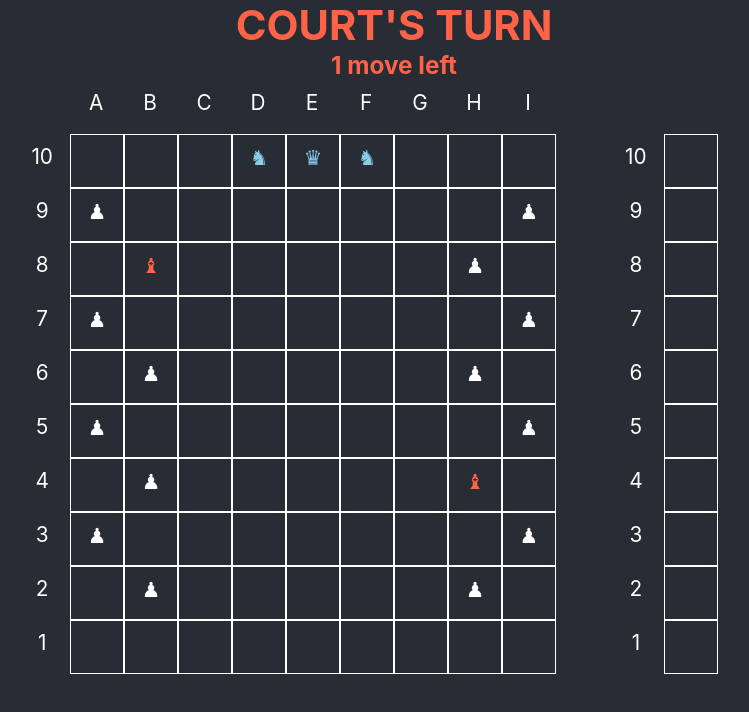
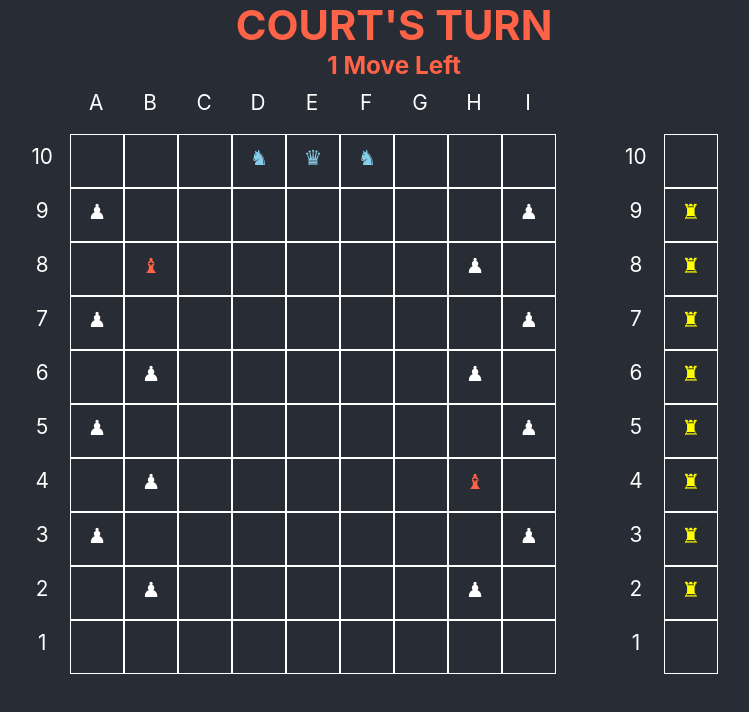
Before and after one commit to clickade/proc, a React (Create React App) app: page / in a window 1280 px wide. Shown: the top 712 px of the page, without its empty margins (246-995 px from the left). Built offline with nearby package versions, Linux system fonts and the light colour scheme.

Commit message:
Added Merchants to the side board.

```diff
--- a/src/App.js
+++ b/src/App.js
@@ -111,7 +111,24 @@ export default class App extends Component {
 			}
 		})
 
-		this.setState({pieces})
+		// Generate AN positions for the court pieces for side board
+		const sidePieces = [...new Array(this.state[BOARD.ROW_SIZE]).fill(0)].map((row,index)=>{
+			if(index > 1 && index < this.state[BOARD.ROW_SIZE]){
+				return arr2an([0,index])
+			}
+			return null
+		}).filter(piece=>piece!==null).map(an=>{
+			return {
+				...PIECE.MERCHANT,
+				an
+			}
+		})
+
+		console.info('sidePieces init',sidePieces)
+
+		this.setState({
+			pieces, sidePieces
+		})
 	}
 
 	/**
@@ -472,10 +489,13 @@ export default class App extends Component {
 	}
 
 	render(){
-		const {player,movesLeft,pieces,legalTiles} = this.state
+		const {player,movesLeft,pieces,sidePieces,legalTiles} = this.state
+
+		console.info('sidePieces',sidePieces)
+
 		return <div style={{fontSize:'.8em'}}>
 			<h1 style={{textAlign:'center',margin:'0em',color: player && player.NAME===PLAYER.ROYAL.NAME ? 'skyblue' : 'tomato'}}>{player ? `${player.NAME}'S TURN` : 'PROC'}</h1>
-			<h3 style={{textAlign:'center',margin:'0em',color: player && player.NAME===PLAYER.ROYAL.NAME ? 'skyblue' : 'tomato'}}>{player ? `${movesLeft} move${movesLeft>1?'s':''} left` : ''}</h3>
+			<h3 style={{textAlign:'center',margin:'0em',color: player && player.NAME===PLAYER.ROYAL.NAME ? 'skyblue' : 'tomato'}}>{player ? `${movesLeft} Move${movesLeft>1?'s':''} Left` : ''}</h3>
 			<div style={{display:'inline-block'}}>
 				<GameBoard
 					rowSize={this.state[BOARD.ROW_SIZE]}
@@ -494,7 +514,7 @@ export default class App extends Component {
 					rowSize={this.state[BOARD.ROW_SIZE]}
 					colSize={1}
 					{...{
-						pieces: [], legalTiles,
+						sidePieces, legalTiles,
 						handleDragStart: this.handleDragStart,
 					}}
 				/>
--- a/src/components/board.js
+++ b/src/components/board.js
@@ -56,12 +56,12 @@ export const GameBoard = ({rowSize,colSize,pieces,legalTiles,handleDragStart,han
 	</Board>
 }
 
-export const SideBoard = ({rowSize,colSize,pieces,legalTiles,handleDragStart,handleDragOver,handleDrop,handleDoubleClick}) => {
+export const SideBoard = ({rowSize,colSize,sidePieces,legalTiles,handleDragStart,handleDragOver,handleDrop,handleDoubleClick}) => {
 	const boardState = rowSize && colSize ? new Array(rowSize).fill(new Array(colSize).fill(0)) : undefined
-	if(!boardState || !pieces) return null
+	if(!boardState || !sidePieces) return null
 
 	// Convert array into dict
-	const gamePieces = pieces.reduce((temp,piece)=>{
+	const gamePieces = sidePieces.reduce((temp,piece)=>{
 		return {
 			...temp,
 			[piece.an]: piece
```
